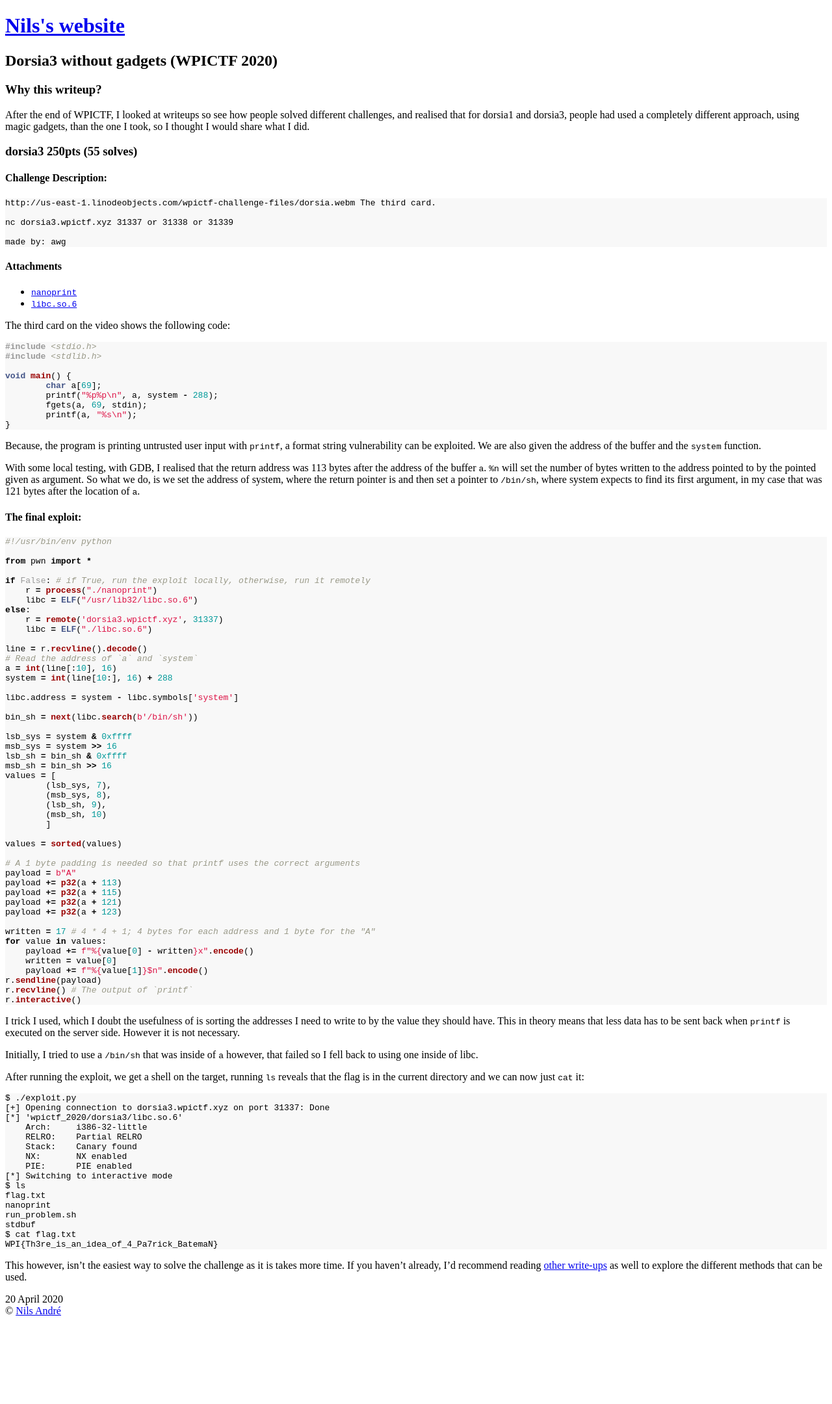
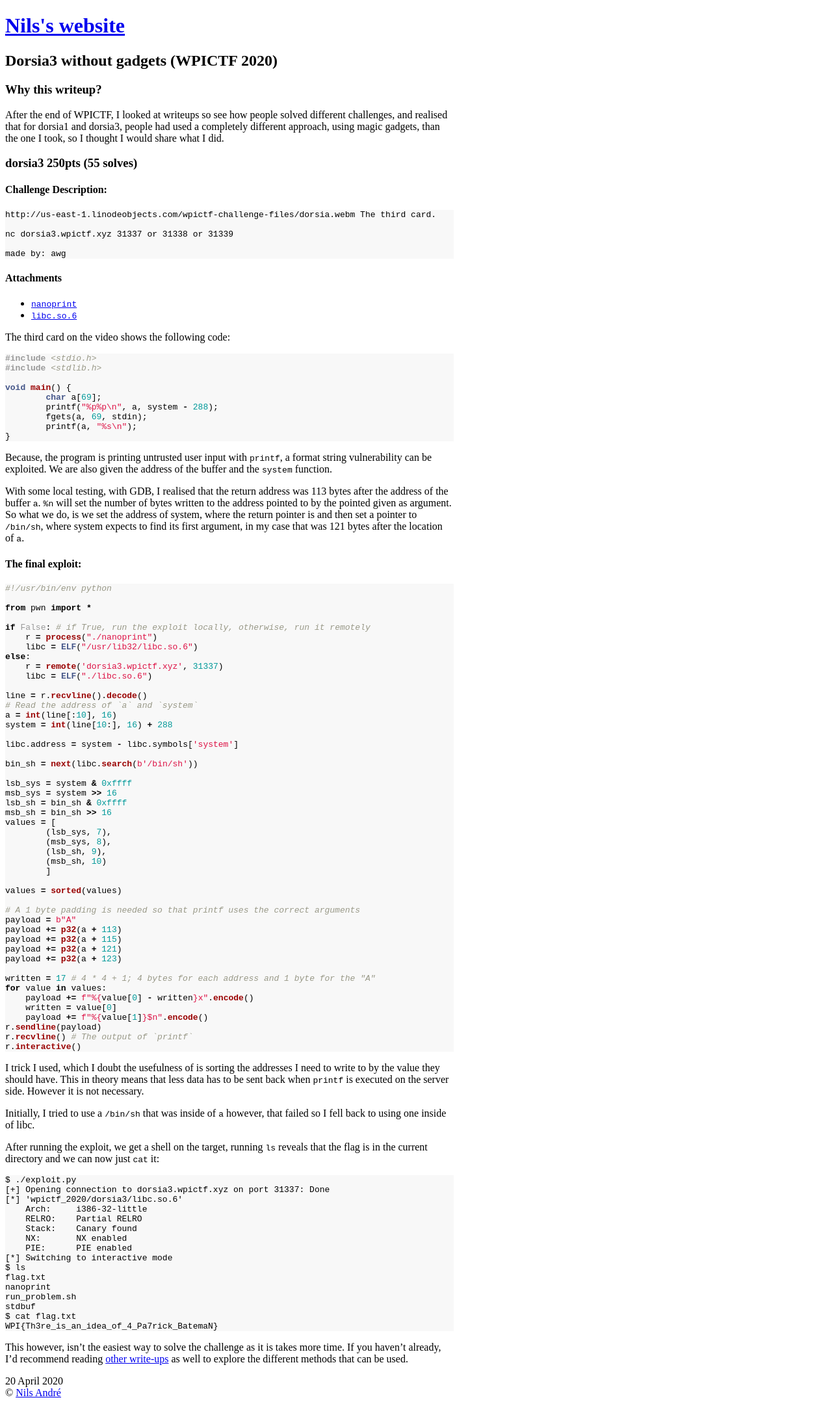
Before and after one commit to NilsIrl/www.nilsand.re, a Jekyll site: the page built from _posts/2020-04-20-wpictf2020-dorsia3-without-gadgets.md, in a window 1280 px wide. Shown: the whole page at 65% size. Built offline with Jekyll 4.4.1, drawn with Linux system fonts in a browser that asks for light colours; comment, search, counter and statistics services are not loaded; before the commit the page ends 2034 px from its top, so only the background shows below that.

Commit message:
Add CSS to posts
To make them more readable

```diff
--- a/_layouts/default.html
+++ b/_layouts/default.html
@@ -5,6 +5,7 @@
     <title>{{ page.title }} - Nils's website</title>
     {% if page.layout == "post" -%}
       <link rel="stylesheet" type="text/css" href="/assets/css/highlighting.css">
+      <link rel="stylesheet" type="text/css" href="/assets/css/post.css">
     {%- endif %}
   </head>
   <body>
--- /dev/null
+++ b/assets/css/post.css
@@ -0,0 +1,3 @@
+body, img, video {
+	max-width: 690px;
+}
```
